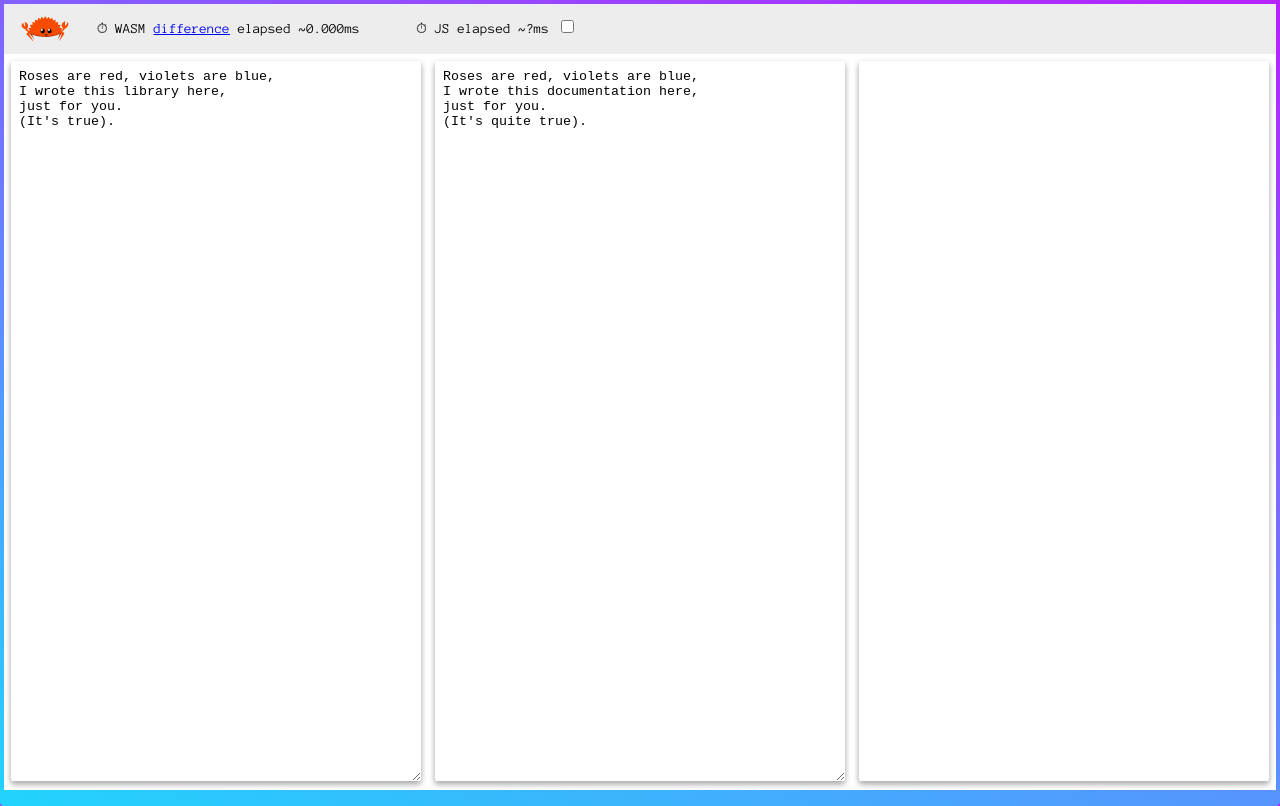
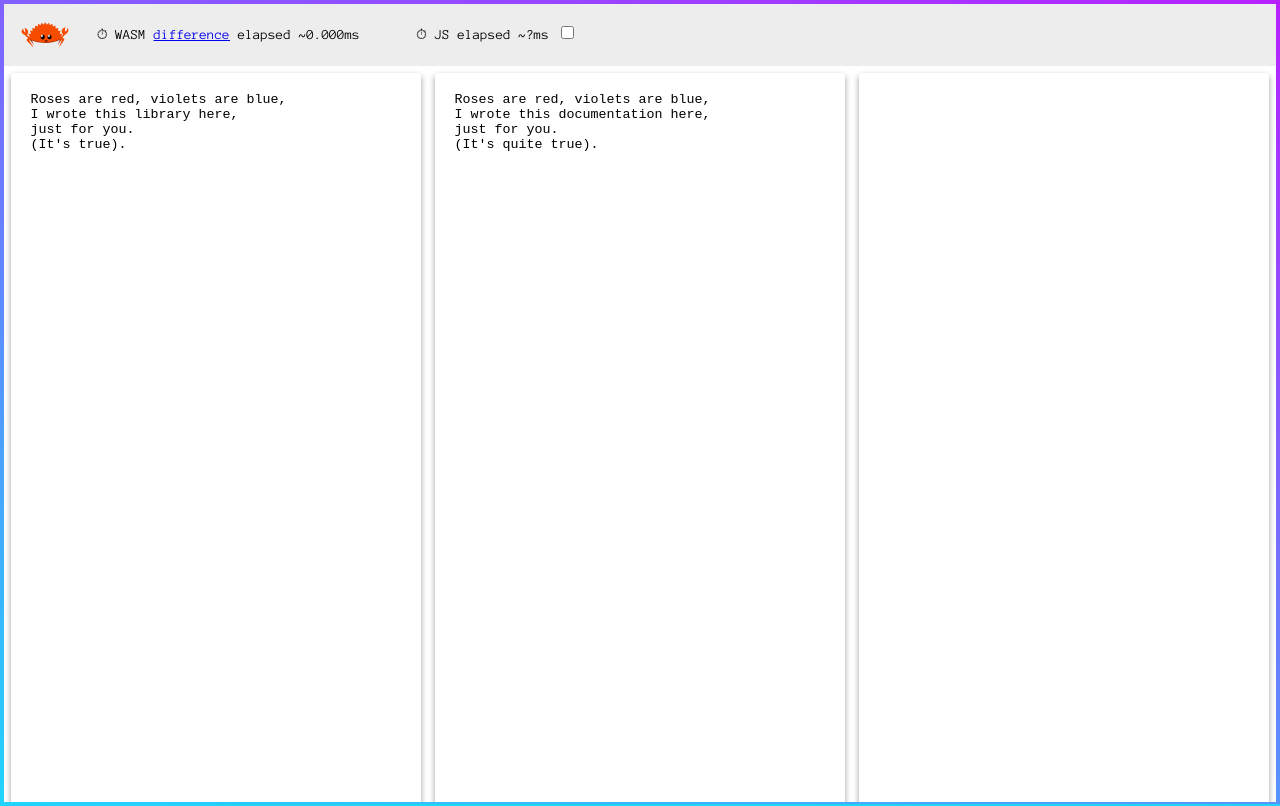
Before and after one commit to marcelbuesing/diff-web, a website built with webpack: page www/index.html in a window 1280 px wide. Built offline with nearby package versions, Linux system fonts and the light colour scheme; what diff-web would draw is missing.

Commit message:
Slight css cleanup

```diff
--- a/www/index.html
+++ b/www/index.html
@@ -19,22 +19,26 @@
       background-color: #21D4FD;
       background-image: linear-gradient(19deg, #21D4FD 0%, #B721FF 100%);
       overflow: hidden;
+      display: flex;
+      flex-direction: column;
     }
 
     .diff {
       margin: 0;
-      height: 92%;
+      flex:1;
       width: 100%;
       display: flex;
       flex-direction: row;
       background-color: white;
+      max-height: 95%;
     }
 
     .text-area {
-      padding: 8px;
+      padding: 1.4rem;
       height: 88vh;
       width: 100%;
       border: none;
+      flex: 1;
     }
 
     #show-diff {
@@ -68,7 +72,7 @@
       flex-direction: row;
       align-items: center;
       justify-content: left;
-      height: 2%;
+      height: 2rem;
       padding: 1.2rem 1.2rem;
       background-color: #EDEDED;
     }
```
